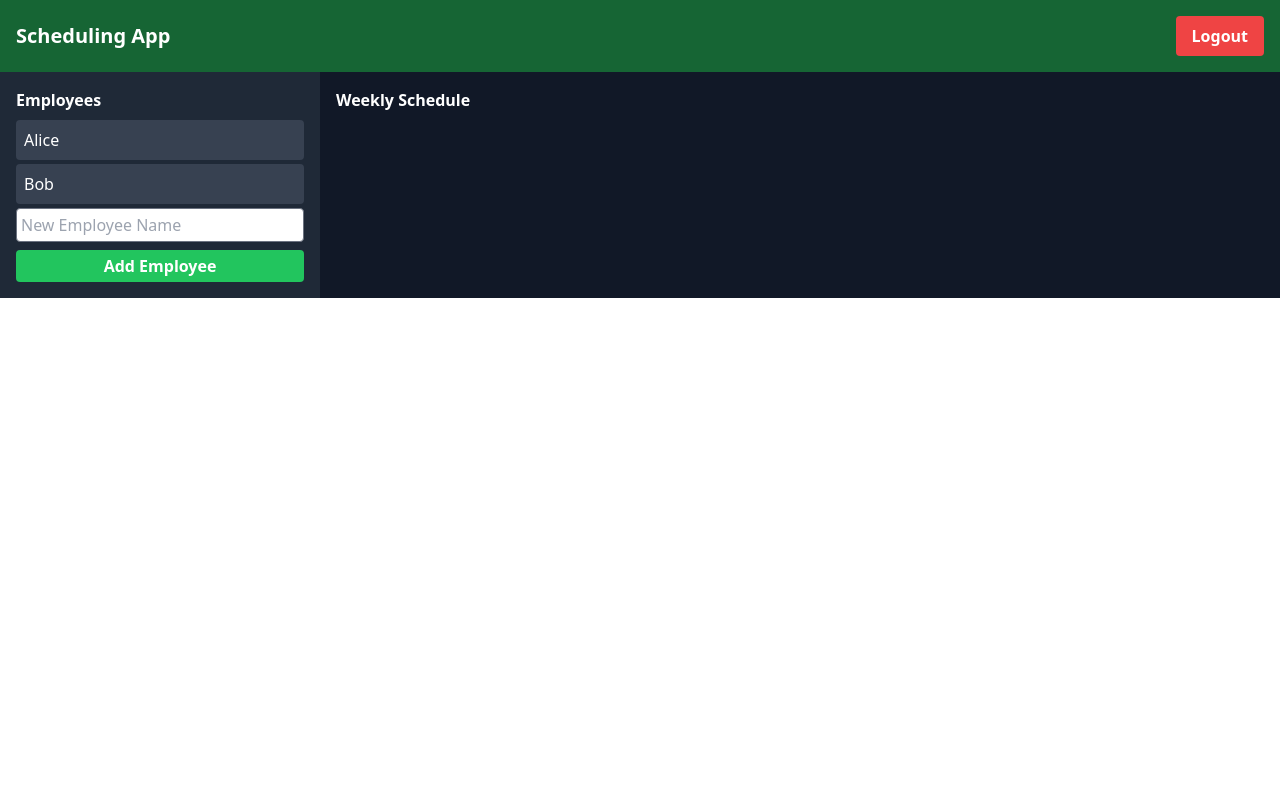
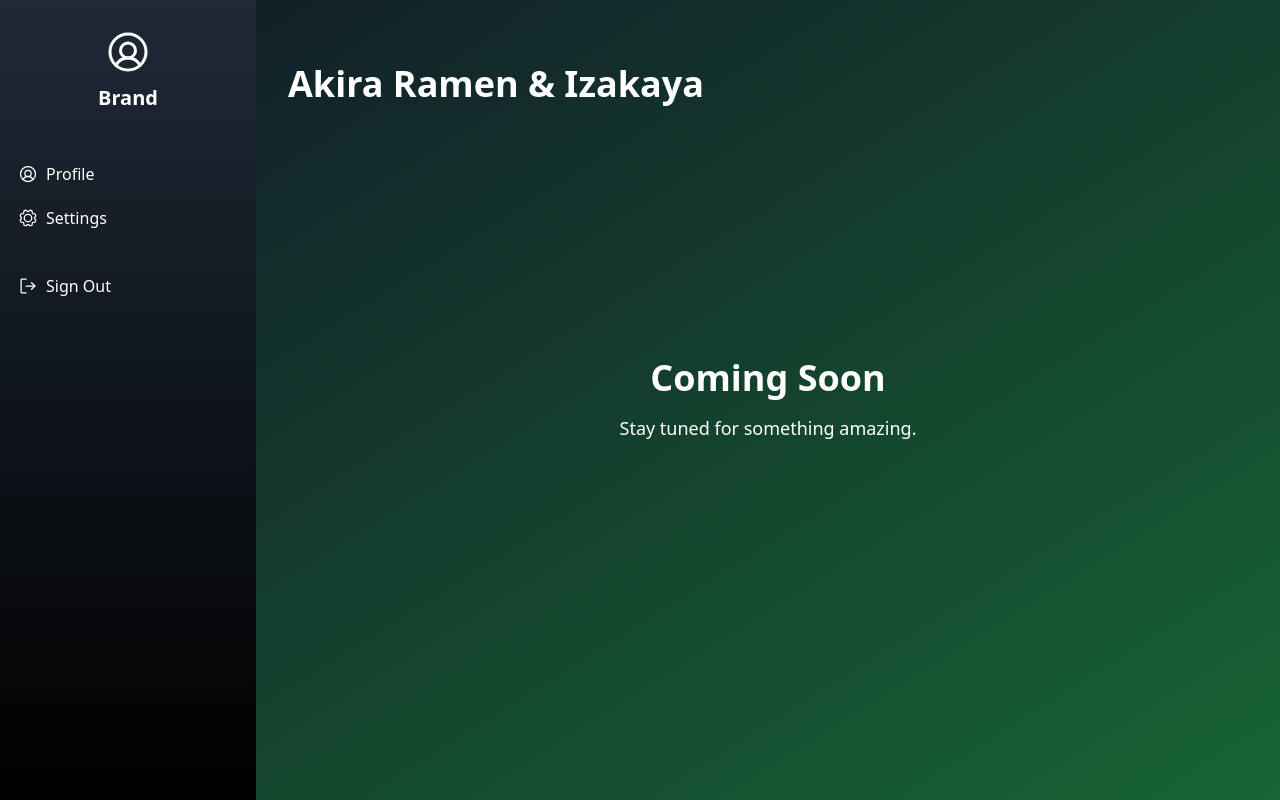
Before and after one commit to pugstarr/sushift, a React (Create React App) app in the folder client/: page /home in a window 1280 px wide. Built offline with nearby package versions, Linux system fonts and the light colour scheme.

Commit message:
feat: styling for home page

```diff
--- a/client/package.json
+++ b/client/package.json
@@ -14,8 +14,10 @@
     "@reduxjs/toolkit": "^2.2.1",
     "axios": "^1.6.7",
     "gapi-script": "^1.2.0",
+    "phosphor-react": "^1.4.1",
     "react-dom": "^18.2.0",
     "react-google-button": "^0.7.2",
+    "react-icons": "^5.0.1",
     "react-redux": "^9.1.0",
     "react-router-dom": "^6.22.1",
     "react-scripts": "^5.0.1",
--- a/client/public/index.html
+++ b/client/public/index.html
@@ -2,7 +2,7 @@
 <html lang="en">
   <head>
     <meta charset="utf-8" />
-    <link rel="icon" href="%PUBLIC_URL%/favicon.ico" />
+    <link rel="icon" href="%PUBLIC_URL%/sashimi.ico" />
     <link href="https://fonts.googleapis.com/css?family=Open+Sans&display=swap" rel="stylesheet">
     <meta name="viewport" content="width=device-width, initial-scale=1" />
     <meta name="theme-color" content="#000000" />
--- /dev/null
+++ b/client/src/components/Sidebar.js
@@ -0,0 +1,51 @@
+import React, { useState } from 'react';
+import { useNavigate } from 'react-router-dom';
+import { List, X, UserCircle, Gear, SignOut } from 'phosphor-react';
+
+const SidebarItem = ({ icon, label, onClick }) => (
+  <div
+    className="flex items-center space-x-2 p-2 rounded hover:border-green-700 border-2 border-transparent cursor-pointer transition-all duration-200"
+    onClick={onClick}>
+    <div className="text-white">{icon}</div>
+    <span className="text-white hidden md:block">{label}</span>
+  </div>
+);
+
+const Sidebar = () => {
+  const [isOpen, setIsOpen] = useState(false);
+  const navigate = useNavigate();
+
+  const toggleSidebar = () => setIsOpen(!isOpen);
+
+  return (
+    <div className="flex">
+      {/* Mobile view menu icon */}
+      <div className="text-white p-4 md:hidden" onClick={toggleSidebar}>
+        {isOpen ? <X size={24} className="h-6 w-6" /> : <List size={24} className="h-6 w-6" />}
+      </div>
+
+      {/* Sidebar */}
+      <div
+        className={`bg-gradient-to-b from-gray-800 to-black text-white w-64 space-y-6 py-7 px-2 absolute inset-y-0 left-0 transform ${isOpen ? 'translate-x-0' : '-translate-x-full'} md:relative md:translate-x-0 transition duration-200 ease-in-out`}>
+        {/* Logo or branding area */}
+        <div className="px-4 mb-10">
+          <UserCircle size={48} className="h-12 w-12 mx-auto" />
+          <h2 className="text-center text-xl font-semibold mt-2">Brand</h2>
+        </div>
+
+        {/* Navigation items */}
+        <div>
+          <SidebarItem icon={<UserCircle size={20} className="h-5 w-5" />} label="Profile" onClick={() => navigate('/profile')} />
+          <SidebarItem icon={<Gear size={20} className="h-5 w-5" />} label="Settings" onClick={() => navigate('/settings')} />
+        </div>
+
+        {/* Sign Out button */}
+        <div className="mt-auto">
+          <SidebarItem icon={<SignOut size={20} className="h-5 w-5" />} label="Sign Out" onClick={() => console.log('Signing out')} />
+        </div>
+      </div>
+    </div>
+  );
+};
+
+export default Sidebar;
--- a/client/src/pages/Home.js
+++ b/client/src/pages/Home.js
@@ -1,148 +1,24 @@
-import React, { useState } from 'react';
+// Home component
 
-// Define the days and shifts
-const days = ['Monday', 'Tuesday', 'Wednesday', 'Thursday', 'Friday', 'Saturday', 'Sunday'];
-const shifts = ['Morning', 'Night'];
+import React from 'react';
+import Sidebar from '../components/Sidebar'; // Ensure the path to Sidebar is correct based on your file structure
 
-// Initialize dummy data for employees
-const initialEmployees = [
-  {
-    id: 1,
-    name: 'Alice',
-    availability: {
-      'Monday Morning': true,
-      'Friday Night': true,
-    },
-  },
-  {
-    id: 2,
-    name: 'Bob',
-    availability: {
-      'Monday Night': true,
-      'Saturday Night': true,
-    },
-  },
-];
-
-const AvailabilityModal = ({ employee, onClose, updateAvailability }) => {
-  const toggleAvailability = (day, shift) => {
-    const availabilityKey = `${day} ${shift}`;
-    const updatedAvailability = {
-      ...employee.availability,
-      [availabilityKey]: !employee.availability[availabilityKey],
-    };
-    updateAvailability(employee.id, updatedAvailability);
-  };
-
-  return (
-    <div className="absolute top-0 left-0 w-full h-full bg-transparent flex justify-start items-start">
-      <div className="mt-12 ml-64 bg-white p-4 rounded-lg shadow-lg max-w-xs">
-        <h2 className="font-semibold text-lg mb-2">{employee.name}'s Availability</h2>
-        <div>
-          {days.map((day) => (
-            <div key={day}>
-              <strong>{day}:</strong>
-              <div className="flex">
-                {shifts.map((shift) => (
-                  <div
-                    key={shift}
-                    className={`p-2 border cursor-pointer ${employee.availability[`${day} ${shift}`] ? 'bg-green-200' : 'bg-gray-200'}`}
-                    onClick={() => toggleAvailability(day, shift)}
-                  >
-                    {shift}
-                  </div>
-                ))}
-              </div>
+function Home() {
+    return (
+        <div className="flex min-h-screen bg-gradient-to-br from-gray-900 to-green-800 text-white relative">
+            <Sidebar /> {/* This will be your full-height sidebar */}
+            <div className="flex-1 flex items-center justify-center">
+                {/* Aesthetic "Coming Soon" placeholder */}
+                <div className="text-center">
+                    <h1 className="text-4xl font-bold">Coming Soon</h1>
+                    <p className="mt-4 text-lg">Stay tuned for something amazing.</p>
+                </div>
             </div>
-          ))}
+            <div className="absolute top-16 left-72"> {/* Adjusted left value */}
+                <h1 className="text-4xl font-bold">Akira Ramen &amp; Izakaya</h1> {/* Changed text size to text-4xl */}
+            </div>
         </div>
-        <button onClick={onClose} className="mt-3 bg-red-500 hover:bg-red-700 text-white font-bold py-1 px-2 rounded">
-          Close
-        </button>
-      </div>
-    </div>
-  );
-};
-
-const Home = () => {
-  const [employees, setEmployees] = useState(initialEmployees);
-  const [newEmployeeName, setNewEmployeeName] = useState('');
-  const [selectedEmployee, setSelectedEmployee] = useState(null);
-
-  const addEmployee = () => {
-    const newEmployee = {
-      id: employees.length + 1,
-      name: newEmployeeName,
-      availability: {},
-    };
-    setEmployees([...employees, newEmployee]);
-    setNewEmployeeName('');
-  };
-
-  const showEmployeeAvailability = (employee) => {
-    setSelectedEmployee(employee);
-  };
-
-  const updateEmployeeAvailability = (id, updatedAvailability) => {
-    const updatedEmployees = employees.map((employee) => {
-      if (employee.id === id) {
-        return { ...employee, availability: updatedAvailability };
-      }
-      return employee;
-    });
-    setEmployees(updatedEmployees);
-  };
-
-  return (
-    <div className="home relative">
-      <nav className="bg-green-800 p-4 text-white flex justify-between items-center">
-        <h1 className="text-xl font-bold">Scheduling App</h1>
-        <button className="bg-red-500 hover:bg-red-700 text-white font-bold py-2 px-4 rounded">
-          Logout
-        </button>
-      </nav>
-
-      <div className="flex flex-col md:flex-row">
-        <aside className="md:w-1/4 bg-gray-800 text-white p-4 overflow-y-auto">
-          <h2 className="font-semibold mb-2">Employees</h2>
-          <ul>
-            {employees.map((employee) => (
-              <li
-                key={employee.id}
-                onClick={() => showEmployeeAvailability(employee)}
-                className="mb-1 bg-gray-700 p-2 rounded hover:bg-gray-600 cursor-pointer"
-              >
-                {employee.name}
-              </li>
-            ))}
-          </ul>
-          <input
-            type="text"
-            value={newEmployeeName}
-            onChange={(e) => setNewEmployeeName(e.target.value)}
-            placeholder="New Employee Name"
-            className="border border-gray-500 p-1 mr-2 w-full rounded"
-          />
-          <button onClick={addEmployee} className="mt-2 bg-green-500 hover:bg-green-600 text-white font-bold py-1 px-2 rounded w-full">
-            Add Employee
-          </button>
-        </aside>
-
-        <main className="flex-1 bg-gray-900 p-4 text-white">
-          <h2 className="font-semibold mb-2">Weekly Schedule</h2>
-          {/* Placeholder for schedule content */}
-        </main>
-      </div>
-
-      {selectedEmployee && (
-        <AvailabilityModal
-          employee={selectedEmployee}
-          onClose={() => setSelectedEmployee(null)}
-          updateAvailability={updateEmployeeAvailability}
-        />
-      )}
-    </div>
-  );
-};
+    );
+}
 
 export default Home;
```
Also changed, not shown: 2 other files (tests, documents, lock files or other folders).
